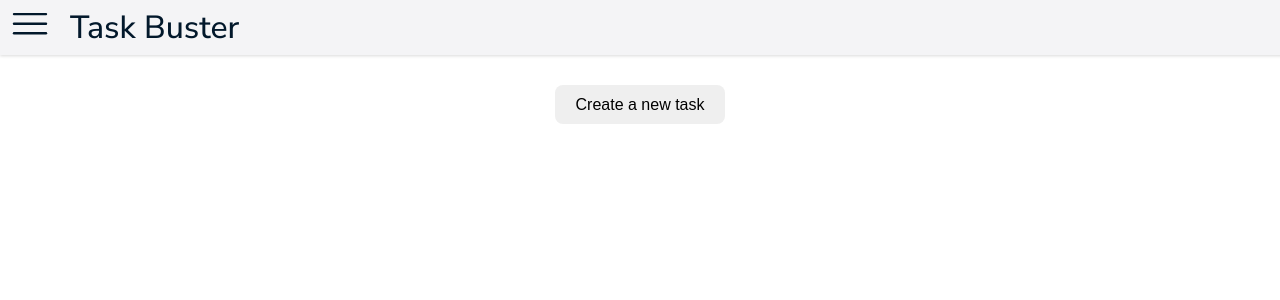
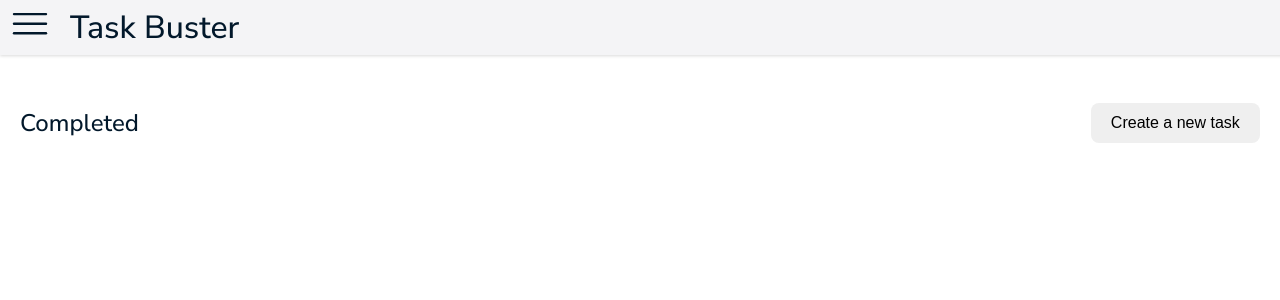
Before and after one commit to Marwan-98/TaskBuster, a React (Vite) app: page /completed in a window 1280 px wide. Shown: the top 300 px of the page. Built offline with nearby package versions, Linux system fonts and the light colour scheme.

Commit message:
Adjust Styling

```diff
--- a/src/components/Form/Form.style.css
+++ b/src/components/Form/Form.style.css
@@ -3,9 +3,11 @@ form {
     display: flex;
     flex-direction: column;
     justify-content: space-between;
+    gap: 50px;
 }
 
 form div {
     display: flex;
     flex-direction: column;
+    gap: 10px;
 }
--- a/src/components/List/List.style.css
+++ b/src/components/List/List.style.css
@@ -3,4 +3,5 @@
     width: fit-content;
     margin: auto;
     margin-block-start: 20px;
+    width: 100%;
 }
--- a/src/components/Main/Main.style.css
+++ b/src/components/Main/Main.style.css
@@ -3,6 +3,7 @@
     margin-block-start: 85px;
     transition: linear 200ms;
     height: 100vh;
+    padding-inline: 20px;
 }
 
 .showNav {
--- a/src/components/Main/Main.tsx
+++ b/src/components/Main/Main.tsx
@@ -9,6 +9,7 @@ import Form from "../Form/Form";
 import { taskModalFieldMap } from "./TaskModal.form";
 import { ListContext } from "../../context/TaskListContext";
 import { v4 as uuidv4 } from 'uuid';
+import MainHeader from "../MainHeader/MainHeader";
 
 const Main = () => {
   const { showNav } = useContext(ShowNavContext)!;
@@ -30,7 +31,10 @@ const Main = () => {
 
   return (
     <main className={ className }>
-      <button onClick={ () => setShowModal(true) }> Create a new task </button>
+      <Routes>
+        <Route path="/" element={ <MainHeader setShowModal={ setShowModal } title="Inbox" /> } />
+        <Route path="/completed" element={ <MainHeader setShowModal={ setShowModal } title="Completed" /> } />
+      </Routes>
       <Modal
         title="Create New Task"
         showModal={ showModal }
--- /dev/null
+++ b/src/components/MainHeader/MainHeader.style.css
@@ -0,0 +1,5 @@
+.Main-Header {
+    display: flex;
+    justify-content: space-between;
+    align-items: center;
+}
--- /dev/null
+++ b/src/components/MainHeader/MainHeader.tsx
@@ -0,0 +1,12 @@
+import './MainHeader.style.css';
+
+const MainHeader = ({ setShowModal, title }: { setShowModal: (state: boolean) => void, title: string }) => {
+    return (
+        <div className="Main-Header">
+            <h2>{ title }</h2>
+            <button onClick={ () => setShowModal(true) }> Create a new task </button>
+        </div>
+    )
+}
+
+export default MainHeader
--- a/src/components/Modal/Modal.style.css
+++ b/src/components/Modal/Modal.style.css
@@ -1,6 +1,7 @@
 .Modal {
     position: absolute;
     top: 0;
+    left: 0;
     height: 100vh;
     width: 100vw;
     background-color: rgba(0,0,0,0.4);
@@ -11,7 +12,7 @@
 }
 
 .Modal-Container {
-    height: 500px;
+    height: fit-content;
     width: 500px;
     padding-inline: 20px;
     color: #02182b;
--- a/src/components/Task/Task.style.css
+++ b/src/components/Task/Task.style.css
@@ -2,7 +2,12 @@
     display: flex;
     justify-content: space-between;
     align-items: center;
-    flex-grow: 1;
+}
+
+.List-Item {
+    box-shadow: 0px 0px 33px 2px rgba(0,0,0,0.1);
+    padding: 10px;
+    border-radius: 10px;
 }
 
 .List-Item label {
--- a/src/index.css
+++ b/src/index.css
@@ -40,6 +40,7 @@ textarea:focus, input:focus{
 }
 
 button {
+  height: fit-content;
   border-radius: 8px;
   border: 1px solid transparent;
   padding: 0.6em 1.2em;
@@ -58,3 +59,7 @@ a {
   text-decoration: none;
   color: #02182b;
 }
+
+span {
+  height: fit-content;
+}
```
Also changed, not shown: src/components/Header/Header.style.css (line endings or trailing spaces). Lines whose indentation alone changed are shown as unchanged.
